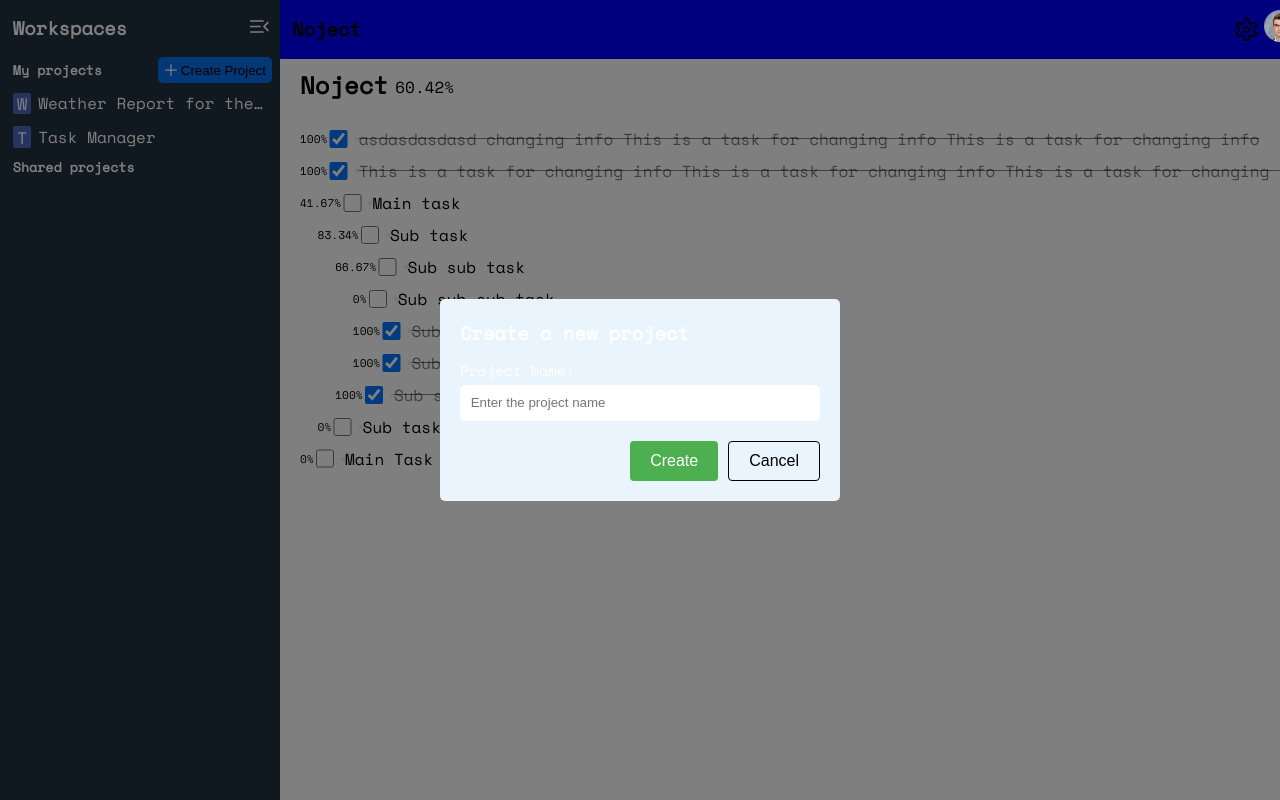
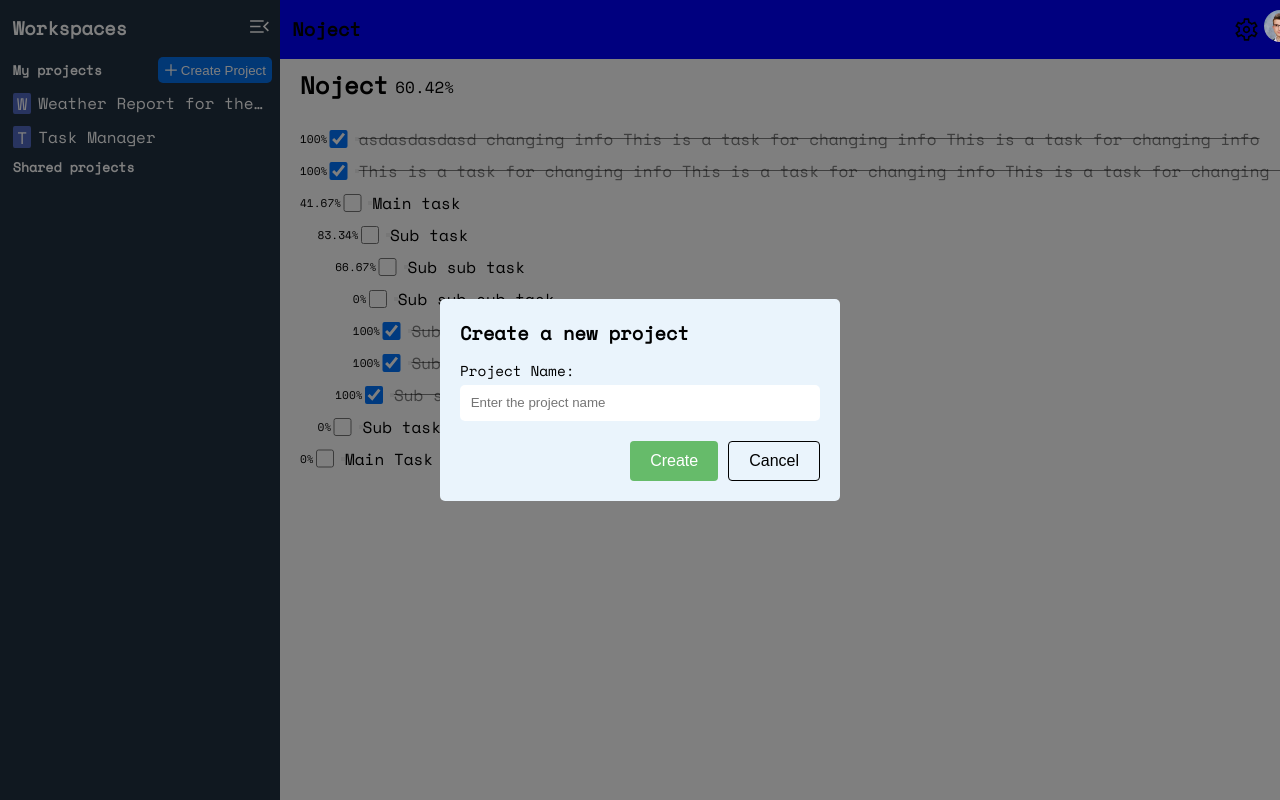
Before and after one commit to ivankrstev/noject, a Next.js app in the folder client/: page /dashboard in a window 1280 px wide. Both pictures are taken after a click on the button "Create Project". Built offline with nearby package versions, Linux system fonts and the light colour scheme.

Commit message:
Changed text colors to buttons and modal headings

```diff
--- a/client/styles/Modals.module.css
+++ b/client/styles/Modals.module.css
@@ -16,9 +16,11 @@
   border-radius: 5px;
 }
 .modalHeading {
+  color: var(--font-color);
   margin-bottom: 0.6em;
 }
 .textLabel {
+  color: var(--font-color);
   font-size: 0.9em;
 }
 .textInput {
@@ -50,7 +52,7 @@
   cursor: pointer;
 }
 .confirmButton {
-  background-color: #4caf50;
+  background-color: #66bb6a;
   color: #fff;
 }
 .cancelButton {
--- a/client/styles/Sidebar.module.css
+++ b/client/styles/Sidebar.module.css
@@ -32,6 +32,7 @@
   align-items: center;
 }
 .newProjectBtn {
+  color: #fff;
   display: flex;
   align-items: center;
   justify-content: space-around;
--- a/client/styles/vars.css
+++ b/client/styles/vars.css
@@ -4,6 +4,7 @@
   --toggle-password: invert(0%) sepia(0%) saturate(1%) hue-rotate(324deg) brightness(100%)
     contrast(100%);
   --task-checked: rgba(0, 0, 0, 0.5);
+  --font-color: #000;
 }
 @media (prefers-color-scheme: dark) {
   :root {
@@ -12,5 +13,6 @@
     --toggle-password: invert(100%) sepia(93%) saturate(0%) hue-rotate(356deg) brightness(106%)
       contrast(101%);
     --task-checked: rgba(255, 255, 255, 0.5);
+    --font-color: #fff;
   }
 }
```
